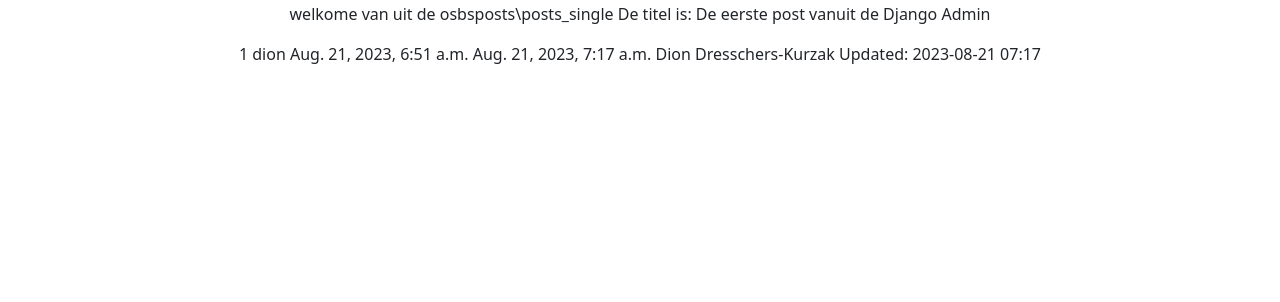
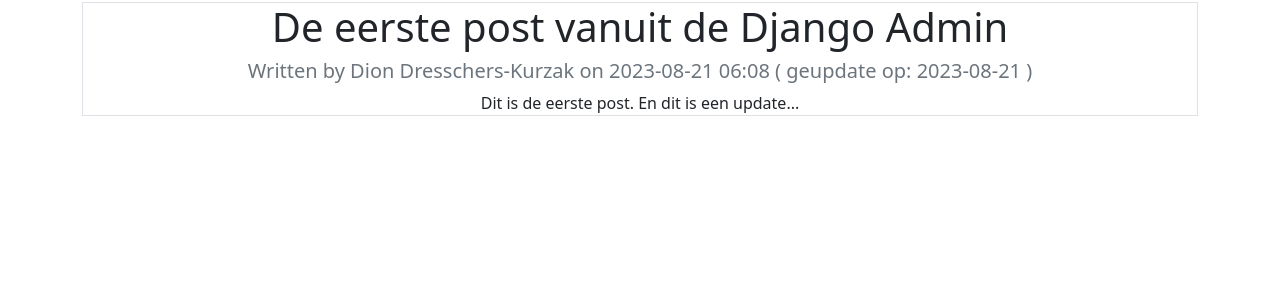
Before and after one commit to openshebang/openshebang, a Django app: page /osbposts/posts_single/1/ in a window 1280 px wide. Shown: the part 46-348 px from the top of the page. Run offline with Django 3.2, Linux system fonts and the light colour scheme; data comes from the database, SQL or seed files in the repository; some libraries are stand-ins or nearby versions.

Commit message:
Added Bootstrap visuals

```diff
--- a/osbposts/templates/osbposts/authorized.html
+++ b/osbposts/templates/osbposts/authorized.html
@@ -1,3 +1,9 @@
+{% extends 'base.html' %}
+
+{% block content %}
+
 <!-- osbposts\authorized.html -->
 
 Dit is de osbposts\authorized file
+
+{% endblock %}
--- a/osbposts/templates/osbposts/posts_single.html
+++ b/osbposts/templates/osbposts/posts_single.html
@@ -2,19 +2,19 @@
 
 {% block content %}
 
-welkome van uit de osbsposts\posts_single
+  <div class="border round">
+    <h1>{{ post.title }}</h1>
 
-De titel is: {{ post.title }}
-<p>
+    <!-- {{ post.id}} -->
+    <!-- {{ post.author }}-->
+    <h5 class="text-secondary">
+    Written by {{ post.author.first_name }} {{ post.author.last_name}} on {{ post.created_at|date:"Y-m-d h:m" }}
+    {% if updated_time %}( geupdate op: {{ post.updated_at|date:"Y-m-d" }} )
+    {% endif %}
+    </h5>
+    <div>
+      {{ post.text }}
+    </div>
+  </div>
 
-</p>
-{{ post.id}}
-{{ post.author }}
-{{ post.created_at }}
-{{ post.updated_at }}
-{{ post.author.first_name }} {{ post.author.last_name}}
-
-{% if updated_time %}
-  {{ updated_time }}
-{% endif %}
 {% endblock content %}
```
Also changed, not shown: django_cheat_sheet/django_cheat_sheet.md (+5 -0 lines), osbposts/templates/osbposts/posts.html (+10 -0 lines), osbposts/templates/osbposts/posts_all.html (+17 -14 lines), static/templates/base.html (+8 -0 lines), osbposts/urls.py (line endings or trailing spaces).
